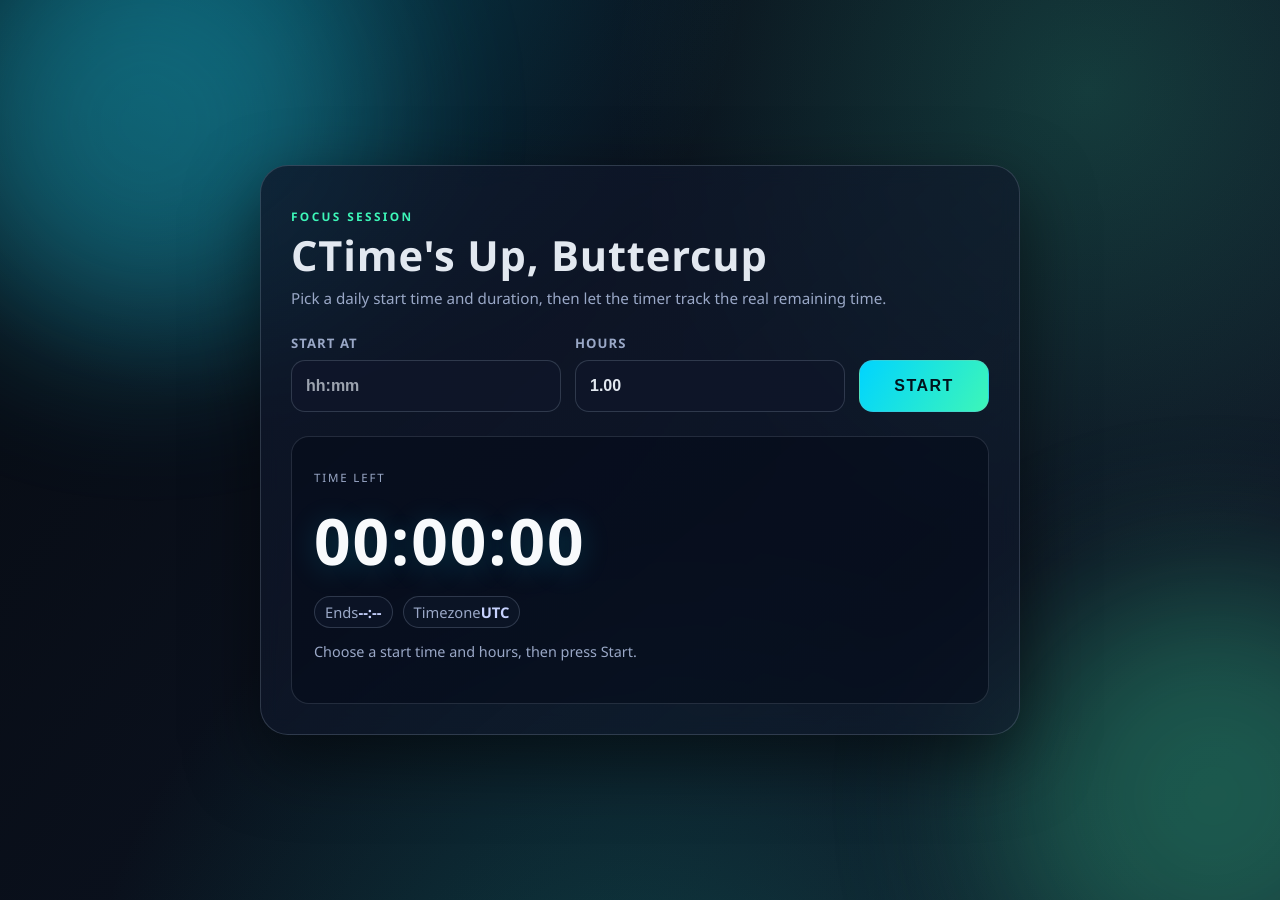
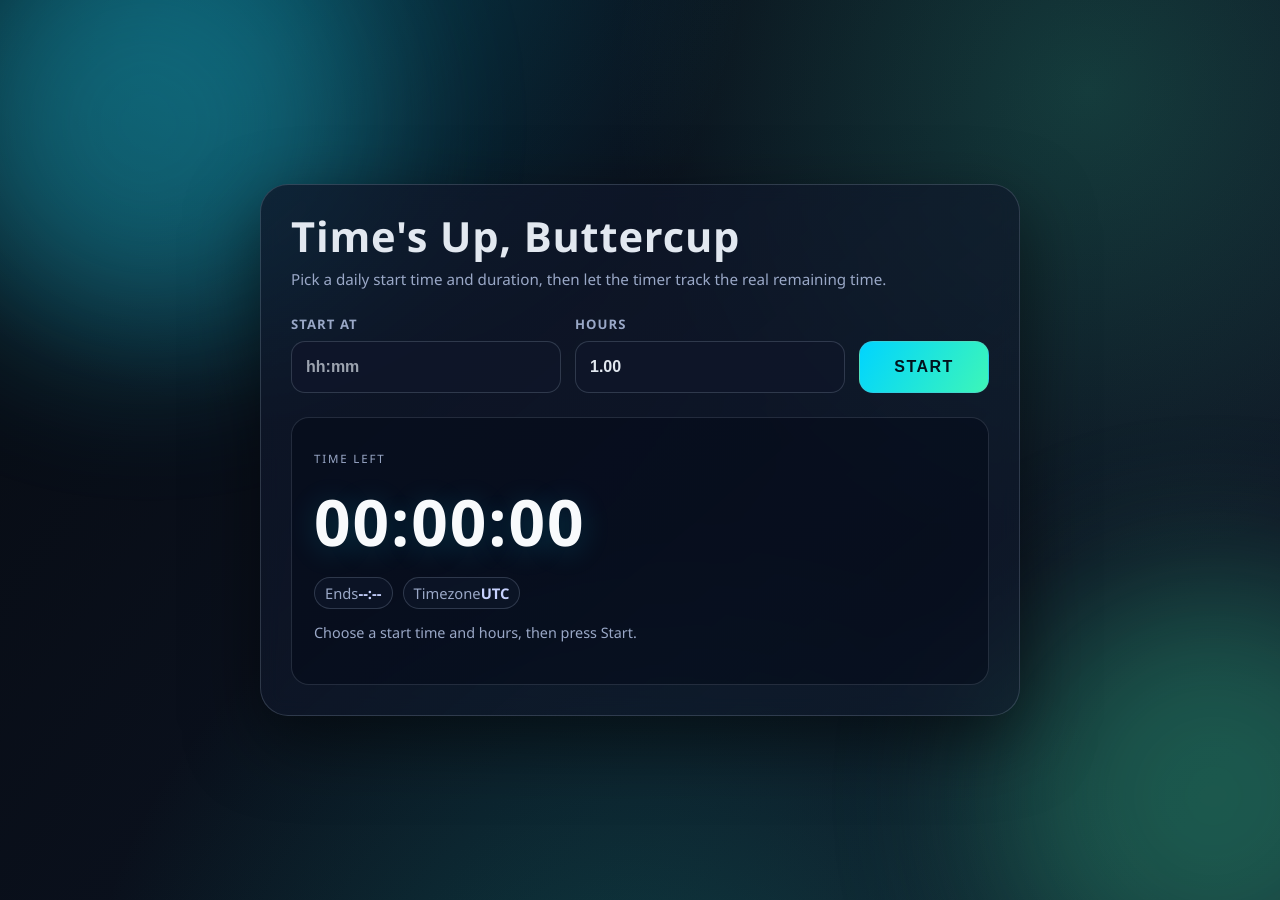
Before and after one commit to moshfiqur/moshfiqur.github.io, a Jekyll site: the page apps/itstimeto/index.html, which Jekyll copies as it is, in a window 1280 px wide. Built offline with Jekyll 4.4.1, drawn with Linux system fonts in a browser that asks for light colours.

Commit message:
Small update in itstimeto app page

```diff
--- a/apps/itstimeto/index.html
+++ b/apps/itstimeto/index.html
@@ -285,8 +285,7 @@
 </head>
 <body>
 	<main class="app">
-		<p class="eyebrow">Focus Session</p>
-		<h1>CTime's Up, Buttercup</h1>
+		<h1>Time's Up, Buttercup</h1>
 		<p class="lead">Pick a daily start time and duration, then let the timer track the real remaining time.</p>
 
 		<section class="controls" aria-label="Timer controls">
```
